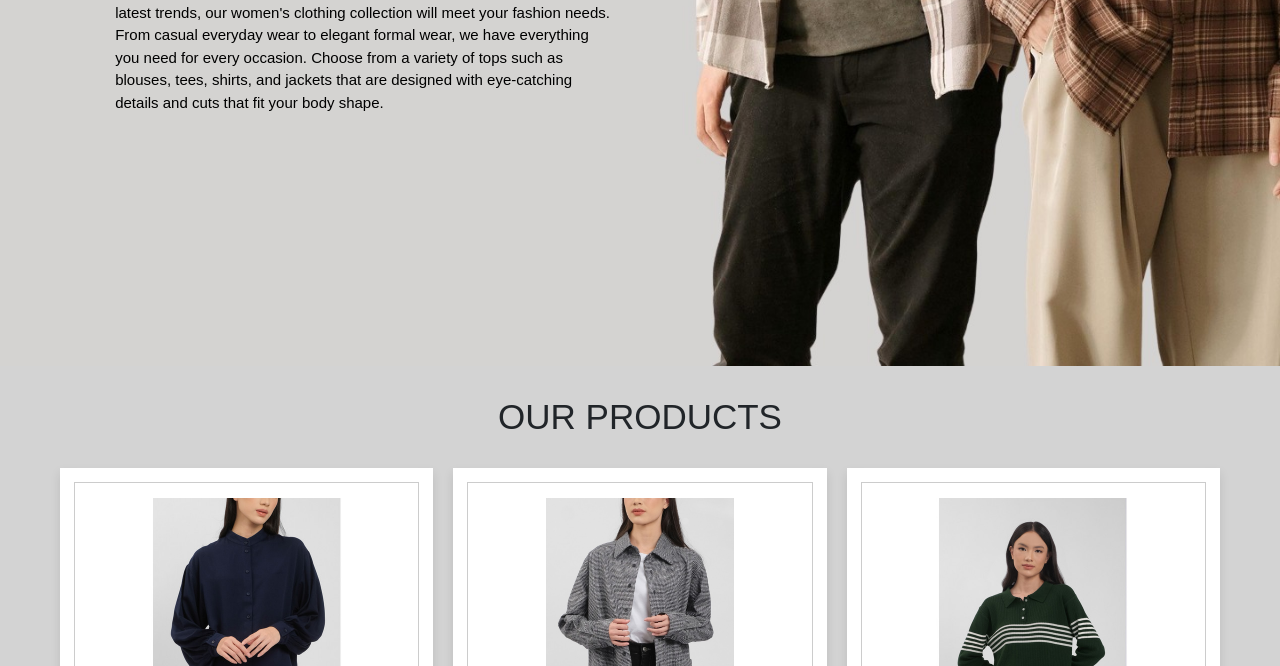
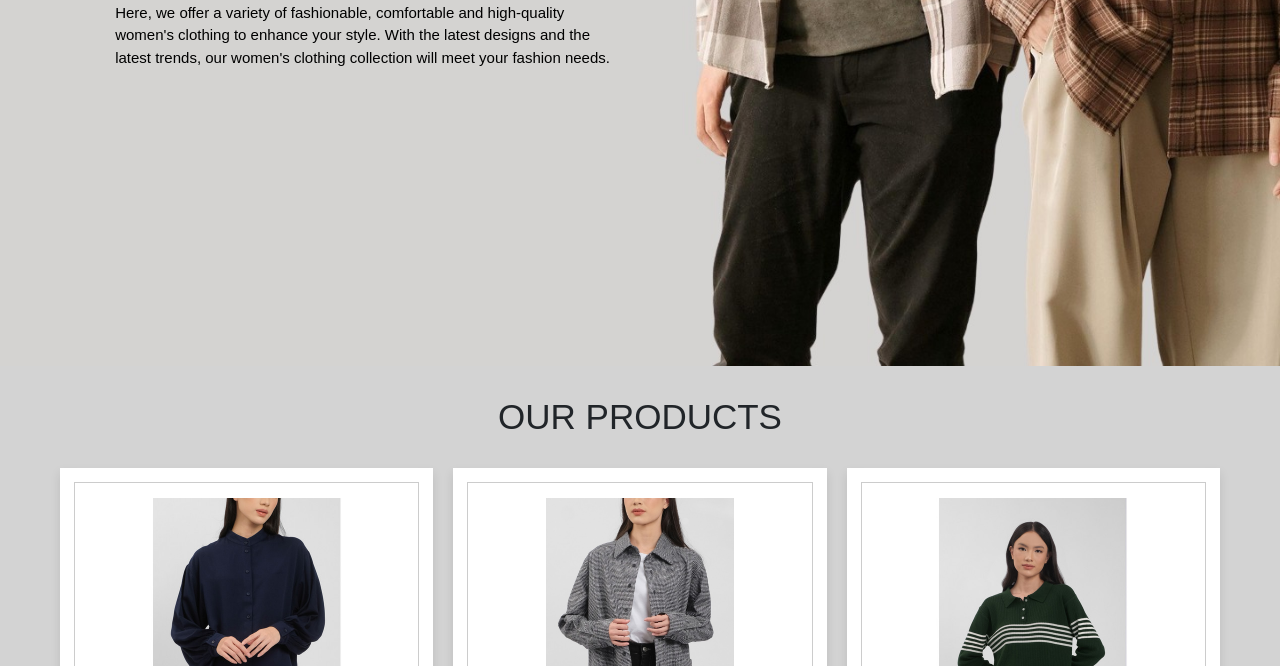
Before and after one commit to timotius09/Team-12-Bhinneka, a plain HTML site: page index.html in a window 1280 px wide. Shown: the part 434-1100 px from the top of the page. Drawn offline with nearby package versions, Linux system fonts and the light colour scheme.

Commit message:
update deskripsi home
mengurangi deskripsi home

```diff
--- a/index.html
+++ b/index.html
@@ -55,12 +55,6 @@
                 to enhance your style. With the latest designs and the latest trends, our women's clothing
                 collection will meet
                 your fashion needs.
-
-                From casual everyday wear to elegant formal wear, we have everything you need for every occasion.
-                Choose from a
-                variety of tops such as blouses, tees, shirts, and jackets that are designed with eye-catching
-                details and cuts
-                that fit your body shape.
             </p>
         </div>
     </section>
```
